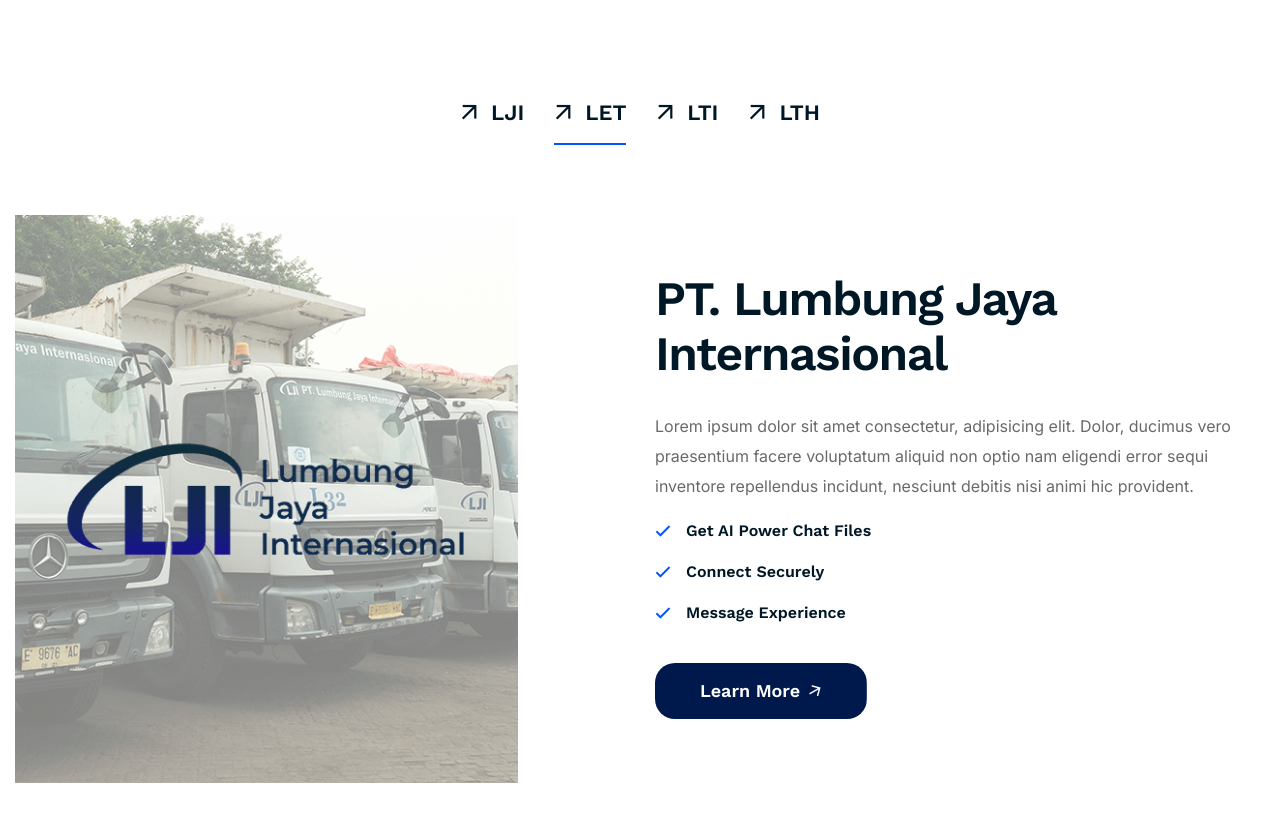
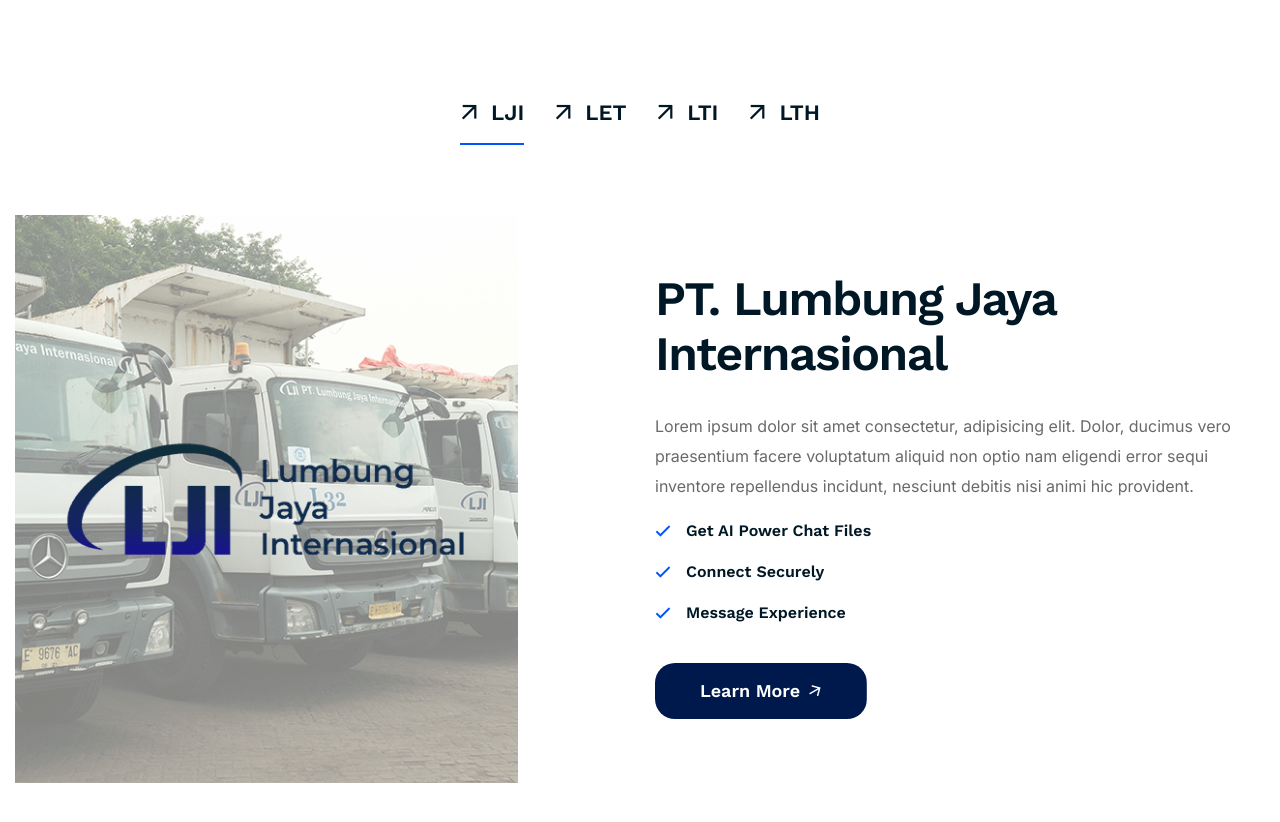
Before and after one commit to faizintifada/lumbunggroup, a plain HTML site: page index.html in a window 1280 px wide. Shown: the part 2004-2826 px from the top of the page. Drawn offline with nearby package versions, Linux system fonts and the light colour scheme; files whose address does not match are found by name.

Commit message:
Update index.html

```diff
--- a/index.html
+++ b/index.html
@@ -277,10 +277,10 @@
             <div class="container">
                 <ul class="nav advanced-tab mb-55" role="tablist" data-aos="fade-up" data-aos-duration="1500" data-aos-offset="50">
                     <li>
-                        <button class="nav-link" data-bs-toggle="tab" data-bs-target="#tabOne1"><i class="far fa-arrow-right"></i> LJI</button>
+                        <button class="nav-link active" data-bs-toggle="tab" data-bs-target="#tabOne1"><i class="far fa-arrow-right"></i> LJI</button>
                     </li>
                     <li>
-                        <button class="nav-link active" data-bs-toggle="tab" data-bs-target="#tabOne2"><i class="far fa-arrow-right"></i> LET</button>
+                        <button class="nav-link" data-bs-toggle="tab" data-bs-target="#tabOne2"><i class="far fa-arrow-right"></i> LET</button>
                     </li>
                     <li>
                         <button class="nav-link" data-bs-toggle="tab" data-bs-target="#tabOne3"><i class="far fa-arrow-right"></i> LTI</button>
```
